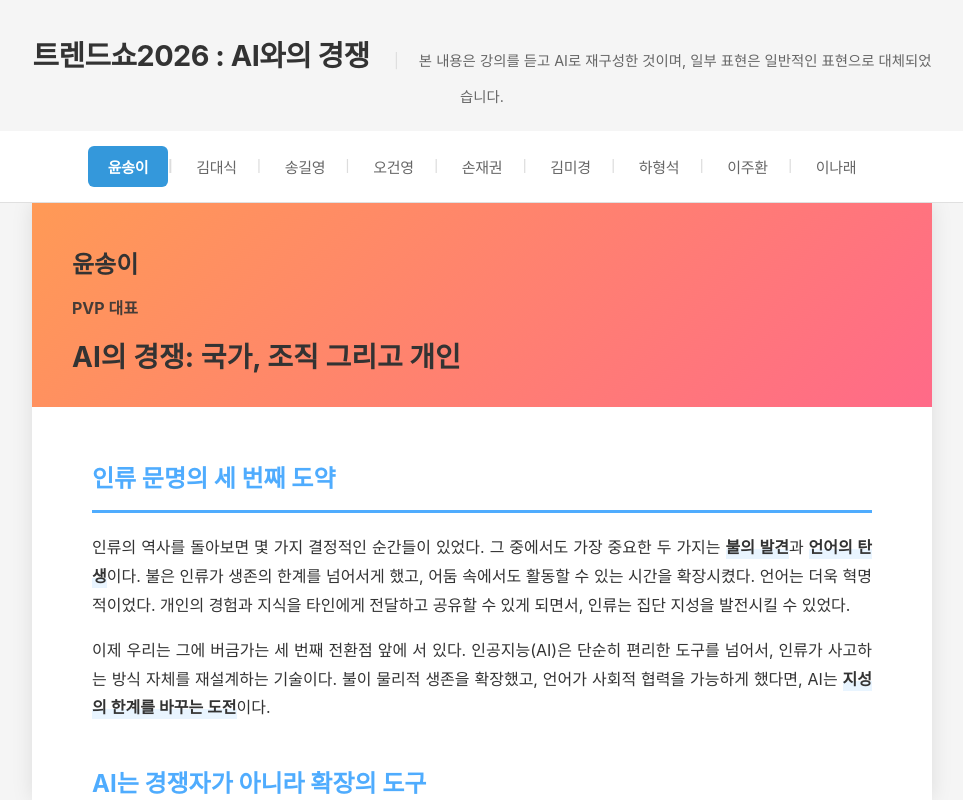
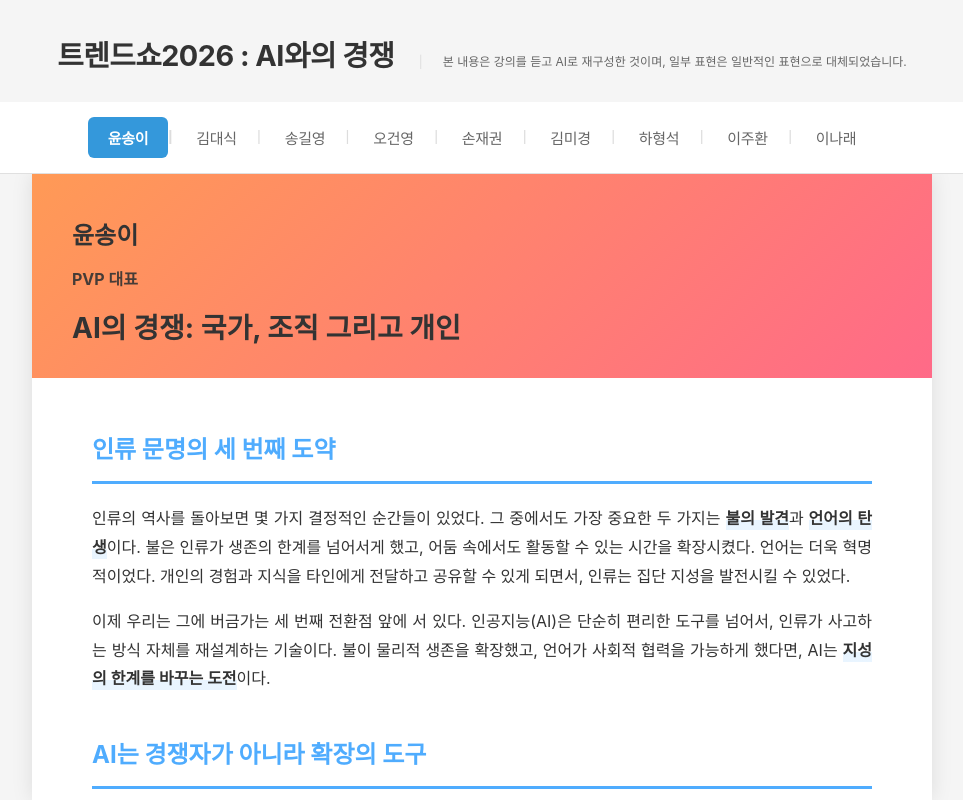
Before and after one commit to withie356-alt/withie_trendshow_AI, a plain HTML site: page index.html in a window 1280 px wide. Shown: the whole page, without its empty margins (158-1121 px from the left). Drawn offline with Linux system fonts and the light colour scheme.

Commit message:
Reduce notice font size to fit in one line

```diff
--- a/index.html
+++ b/index.html
@@ -44,7 +44,7 @@
         }
 
         .notice {
-            font-size: 0.9em;
+            font-size: 0.75em;
             font-weight: 400;
             display: inline;
             color: #666;
```
